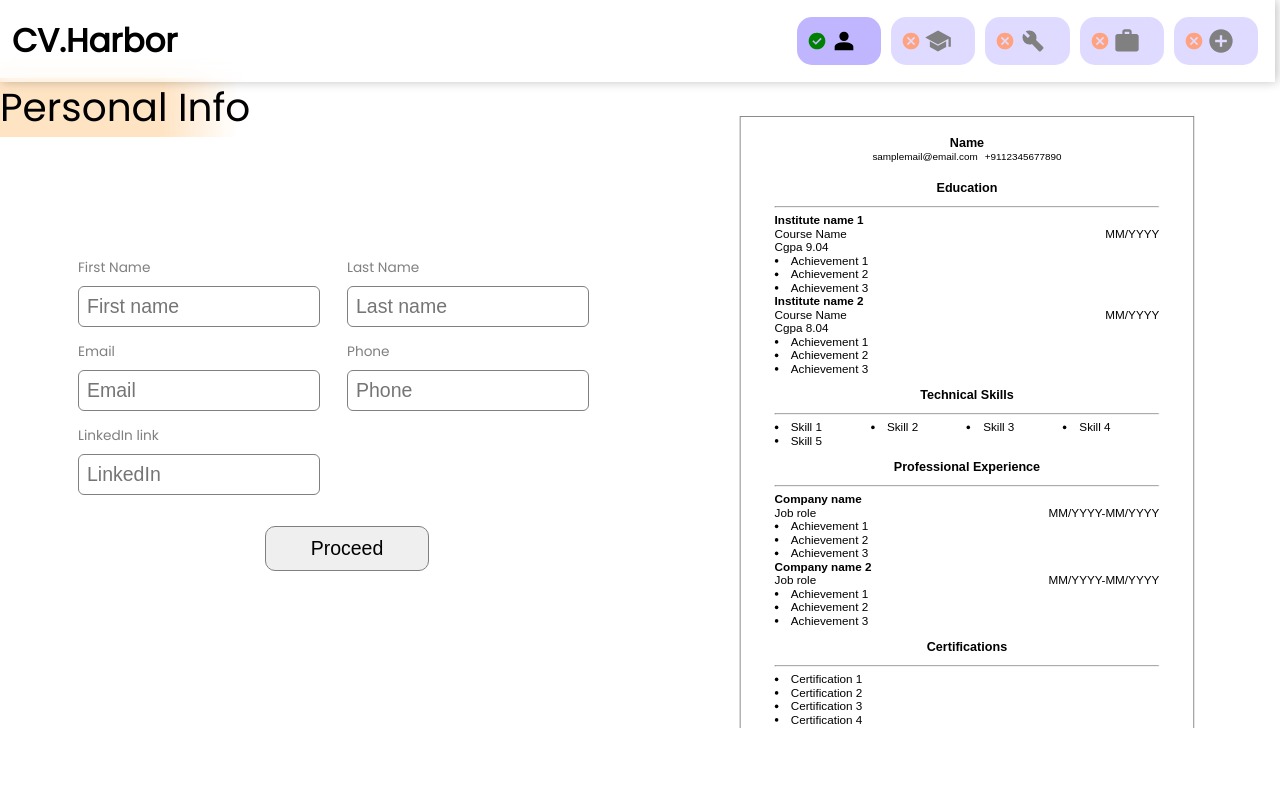
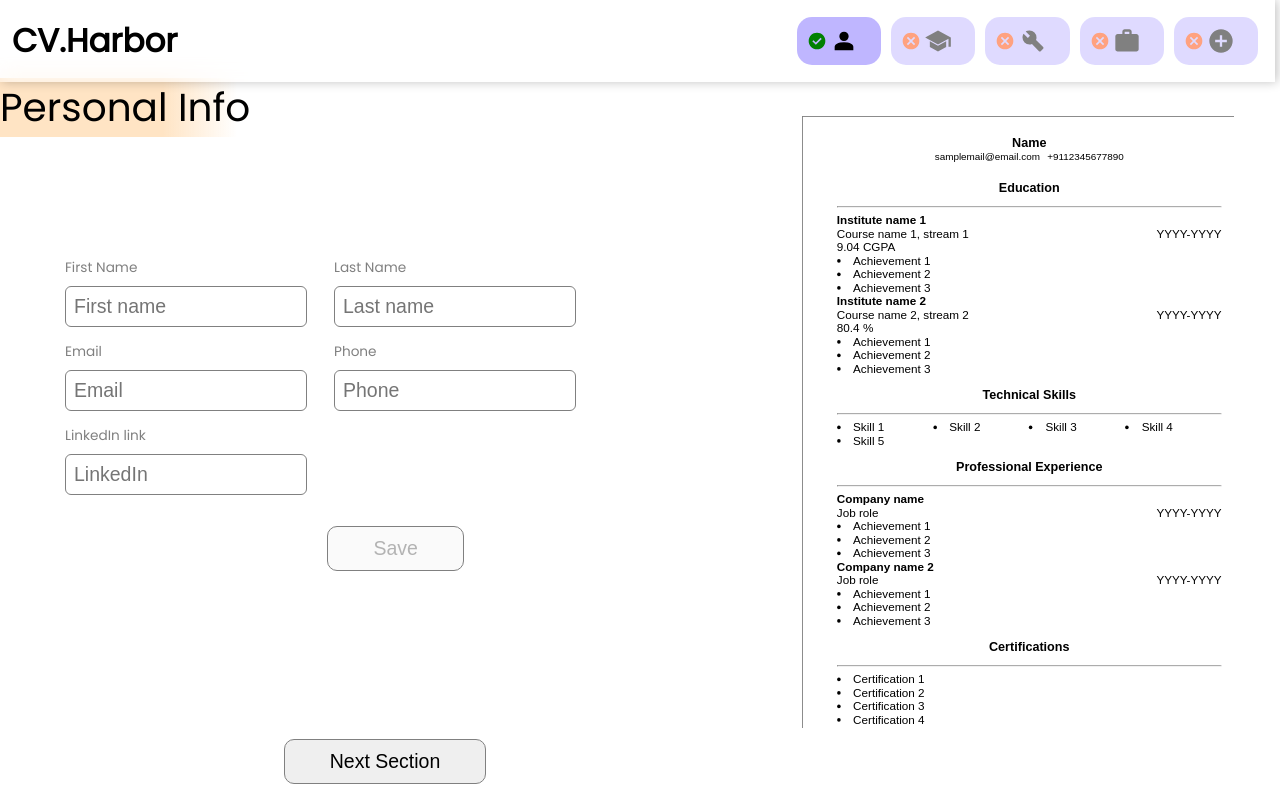
Before and after one commit to Subaash1706/CVHarbor, a React (Vite) app: page / in a window 1280 px wide. Both pictures are taken after a click on the item 838 px from the left and 41 px from the top of the page. Built offline with nearby package versions, Linux system fonts and the light colour scheme.

Commit message:
implemented form validation logic

```diff
--- a/src/App.css
+++ b/src/App.css
@@ -27,7 +27,6 @@ hr{
 }
 .formSectionContainer{
     font-family: 'Poppins';
-    /* border: solid; */
     padding: 4rem;
     /* border-radius: 25px; */
 }
@@ -62,3 +61,11 @@ hr{
     cursor: pointer;
     margin: 16px;
 }
+.nextContainer{
+    /* border: solid; */
+    position: fixed;
+    bottom: 0;
+    width: 50%;
+    background-color: rgba(255, 255, 255, 0.451);
+    backdrop-filter: blur(5px);
+}
--- a/src/components/form/education/Education.jsx
+++ b/src/components/form/education/Education.jsx
@@ -4,40 +4,67 @@ import FlexBox from '../../cv_components/flexbox/FlexBox'
 import LabelInput from '../form_components/LabelInput'
 import SelectorLabel from '../form_components/SelectorLabel'
 import LabelDate from '../form_components/LabelDate'
-import Grid from '../../cv_components/grid/Grid'
+import { useDispatch } from 'react-redux'
+import { bioActions } from '../../store/store'
+import ExistingData from '../existing_data/ExistingData'
 
 function Education(props) {
+    const dispatch = useDispatch();
     const [ currentEducation, setCurrentEducation ] = useState(false);
-    function change(){
+    const [ review, setReview ] = useState(false)
+    const [ addMore, setAddMore ] = useState(true);
+    const [ value, setValue ] = useState({})
+    function valueChangeHandler(e){
+        setValue(prev=>{return{...prev, [e.target.name]: e.target.value}})
+    }
+    function valueSelectionHandler(e){
+        const selected = e.target.options[e.target.selectedIndex].value
+        setValue(prev=>{return{...prev, [e.target.name]: selected}})
+    }
+    function change(e){
         setCurrentEducation((prev)=>!prev)
+        setValue(prev=>{return{...prev, [e.target.name]: 'Present'}})
+    }
+    function submitHandler(e){
+        e.preventDefault();
+        dispatch(bioActions.updateBioData({ education: value }))
+        setReview(true)
+        setAddMore(false)
+    }
+    function addItemHandler(){
+        setAddMore(true)
     }
     const courseArr = ['High School education', 'Higher secondary school educaton', 'BTech', 'BE', 'BSc', 'Bsc(Hons)', 'BArch', 'BCom', 'BCA', 'BBA', 'MTech', 'ME', 'MSc', 'MCom', 'MCA', 'MBA' ]
   return (
     <div className='formSectionContainer'>
-        <div className='heading'>Education Section</div>
+        {review && <ExistingData onAddMore = {addItemHandler} target='education'/>}
+        {addMore && <><div className='heading'>Education Section</div>
         <FlexBox style={{alignItems: 'start'}}>
-            <LabelInput id='Name of the Institute' placeholder='Institute' labelName='Name of the Institute' />
+            <LabelInput id='Name of the Institute' placeholder='Institute' labelName='Name of the Institute'  name='name' onChange={valueChangeHandler}/>
             <FlexBox direction = 'row' width = '100'>
-                <SelectorLabel id='Course' labelName='Course/Degree' options={courseArr}/>
-                <LabelInput id='Stream' placeholder='Stream' labelName='Stream'/>
+                <SelectorLabel id='Course' labelName='Course/Degree' options={courseArr} name='course' onChange={valueSelectionHandler}/>
+                <LabelInput id='Stream' placeholder='Stream' labelName='Stream' name='stream' onChange={valueChangeHandler}/>
             </FlexBox>
             <FlexBox direction='row' width = '100'>
-                <SelectorLabel id='grade' labelName='Choose category' options={['Percentage', 'GPA']} />
-                <LabelInput id='grade' placeholder='Grade/Percentage' labelName='Grade/Percentage' type='number'/>
+                <SelectorLabel id='grade' labelName='Choose category' options={['Choose Percentage/CGPA', 'Percentage', 'GPA']} name='selector' onChange={valueSelectionHandler}/>
+                <LabelInput id='grade' placeholder='Grade/Percentage' labelName='Grade/Percentage' type='number' name='grade' onChange={valueChangeHandler}/>
             </FlexBox>
             <FlexBox direction='row' width = '100'>
-                <LabelDate id='startDate' labelName='Start date'/>
-                <LabelDate id='endDate' labelName='End date' disabled={currentEducation}/>
+                <LabelDate id='startDate' labelName='Start date' name='start_date' onChange={valueChangeHandler}/>
+                <LabelDate id='endDate' labelName='End date' disabled={currentEducation} name='end_date' onChange={valueChangeHandler}/>
             </FlexBox>
             <FlexBox direction='row' style={{'marginLeft': '1rem'}}>
-                <input type='checkbox' id='current' onChange={change}/>
+                <input type='checkbox' id='current' onChange={change} name='end_date'/>
                 <label htmlFor="current" style={{'marginLeft': '1rem'}}>Currently studying</label>
             </FlexBox>
+        </FlexBox></> }
+        <FlexBox direction='row'>
+            <button onClick={submitHandler}>Save</button>
         </FlexBox>
-        <FlexBox direction='row'>
+        <center className='nextContainer'>
             <button>Back</button>
-            <button>Proceed</button>
-        </FlexBox>
+            <button>Next Section</button>
+        </center>
     </div>
 
   )
--- /dev/null
+++ b/src/components/form/existing_data/ExistingData.jsx
@@ -0,0 +1,27 @@
+import React from 'react'
+import FlexBox from '../../cv_components/flexbox/FlexBox'
+import {  useSelector } from 'react-redux/es/hooks/useSelector'
+import classes from './existing.module.css'
+
+function ExistingData(props) {
+    const bio = useSelector(state=>state.bioData.data)
+    const education = bio[`${props.target}`]
+  return (
+    <>
+        {education.map((item, index)=>{
+            return(
+                <FlexBox key={index} style={{border: '1px solid gray', alignItems: 'start', padding: '15px', 'position': 'relative', margin: '8px'}} width='100'>
+                    <strong style={{'fontSize': '1.5rem'}}>{item.name}</strong>
+                    <p>{item.course}, {item.stream}</p>
+                    <p>{item.grade}</p>
+                    <p>{item.start_date}-{item.end_date}</p>
+                    <center className={classes.number}>{index + 1}</center>
+                </FlexBox>
+            )
+        })}
+        <a className={classes.addMoreButton} onClick={props.onAddMore}>+Add more</a>
+    </>
+  )
+}
+
+export default ExistingData
--- /dev/null
+++ b/src/components/form/existing_data/existing.module.css
@@ -0,0 +1,18 @@
+.number{
+    position: absolute;
+    right: 0;
+    font-size: 5rem;
+    background-color: turquoise;
+    height: 102%;
+    width: 4rem;
+    display: flex;
+    justify-content: center;
+    align-items: center;
+}
+.addMoreButton{
+    font-size: 1.25rem;
+    cursor: pointer;
+}
+.addMoreButton:hover{
+    text-decoration: underline;
+}
--- a/src/components/form/form_components/LabelDate.jsx
+++ b/src/components/form/form_components/LabelDate.jsx
@@ -5,7 +5,7 @@ function LabelDate(props) {
   return (
     <FlexBox style={{alignItems: 'start', 'flex': '1'}}>
         <label htmlFor={props.id}>{props.labelName}</label>
-        <input type='month' id={props.id} placeholder={props.placeholder} disabled={props.disabled}/>
+        <input type='month' id={props.id} placeholder={props.placeholder} disabled={props.disabled} name={props.name} onChange={props.onChange} value={props.value}/>
     </FlexBox>
   )
 }
--- a/src/components/form/form_components/SelectorLabel.jsx
+++ b/src/components/form/form_components/SelectorLabel.jsx
@@ -1,11 +1,11 @@
 import React from 'react'
 import FlexBox from '../../cv_components/flexbox/FlexBox'
 
-function SelectorLabel({ options, id, labelName, placeholder }) {
+function SelectorLabel({ options, id, labelName, onChange, name }) {
   return (
     <FlexBox style={{alignItems: 'start', 'flex': '1'}}>
         <label htmlFor={id}>{labelName}</label>
-        <select id={id}>
+        <select id={id} onChange={onChange} name={name}>
             {options.map((item)=><option key={item}>{item}</option>)}
         </select>
     </FlexBox>
--- a/src/components/form/personal/PersonalInfo.jsx
+++ b/src/components/form/personal/PersonalInfo.jsx
@@ -8,13 +8,14 @@ import { bioActions } from '../../store/store'
 function PersonalInfo() {
     const dispatch = useDispatch()
     const [ personalInfo, setPersonalInfo ] = useState({name: '', secondName: '', email: '', phone: '', linkedIn: ''})
+    const [ validity, setValidity ] = useState(false)
     function valueChangeHandler(e){
         setPersonalInfo(prev=>{return{...prev, [e.target.name]: e.target.value}})
+        setValidity(Object.values(personalInfo).every(Boolean))
     }
     function submitHandler(e){
         e.preventDefault()
         dispatch(bioActions.updateBioData({ personal: personalInfo }))
-        // console.log(personalInfo)
     }
   return (
     <div className='formSectionContainer'>
@@ -33,7 +34,10 @@ function PersonalInfo() {
                 </FlexBox>
             </FlexBox>
         <center>
-            <button className={classes.proceed} onClick={submitHandler}>Proceed</button>
+            <button className={classes.proceed} onClick={submitHandler} disabled={!validity}>Save</button>
+        </center>
+        <center className='nextContainer'>
+            <button className='nextSection' >Next Section</button>
         </center>
     </div>
   )
--- a/src/components/form/skills/Skills.jsx
+++ b/src/components/form/skills/Skills.jsx
@@ -28,8 +28,8 @@ function Skills(props) {
         Add more
       </a>
       <FlexBox direction='row'>
-                <button>Back</button>
-                <button>Proceed</button>
+          <button>Back</button>
+          <button>Proceed</button>
       </FlexBox>
     </div>
   );
--- a/src/components/form/xp/Xp.jsx
+++ b/src/components/form/xp/Xp.jsx
@@ -3,35 +3,71 @@ import classes from './xp.module.css'
 import FlexBox from '../../cv_components/flexbox/FlexBox'
 import LabelInput from '../form_components/LabelInput'
 import LabelDate from '../form_components/LabelDate'
-import SelectorLabel from '../form_components/SelectorLabel'
+import { useDispatch } from 'react-redux'
+import { bioActions } from '../../store/store'
+import ExistingData from '../existing_data/ExistingData'
+
 
 function Xp(props) {
+    const dispatch = useDispatch()
     const [ currentWork, setCurrentWork ] = useState(false)
+    const [ review, setReview ] = useState(false)
+    const [ addMore, setAddMore ] = useState(true);
+    const initialValue = {name: '', role: '', start_date: '', end_date: ''}
+    const [ value, setValue ] = useState(initialValue)
+    const [ validity, setValidity ] = useState(false)
+
+    function valueChangeHandler(e){
+        setValue(prev=>{return{...prev, [e.target.name]: e.target.value}})
+        console.log(Object.values(value))
+        setValidity(Object.values(value).every(Boolean))
+    }
+    function change(e){
+        setCurrentWork((prev)=>!prev)
+        setValue(prev=>{return{...prev, [e.target.name]: 'Present'}})
+    }
+    function submitHandler(e){
+        e.preventDefault();
+        dispatch(bioActions.updateBioData({ xp: value }))
+        console.log(value)
+        setReview(true)
+        setAddMore(false)
+        setValue(initialValue)
+        setValidity(false)
+    }
+    function addItemHandler(){
+        setAddMore(true)
+    }
+
   return (
     <div className='formSectionContainer'>
         <div className='heading'>
             Experience section
         </div>
-        <FlexBox style={{alignItems: 'start'}}>
+        {review && <ExistingData onAddMore = {addItemHandler} target='xp'/>}
+        {addMore && <FlexBox style={{alignItems: 'start'}}>
             <FlexBox direction = 'row' width = '100'>
-                <LabelInput id='Name of the Company' placeholder='Company' labelName='Name of the Company' />
+                <LabelInput id='Name of the Company' placeholder='Company' labelName='Name of the Company'  onChange={valueChangeHandler} name='name'/>
             </FlexBox>
             <FlexBox direction = 'row' width = '100'>
-                <LabelInput id='Job role' placeholder='Job role' labelName='Job role'/>
+                <LabelInput id='Job role' placeholder='Job role' labelName='Job role' onChange={valueChangeHandler} name='role'/>
             </FlexBox>
             <FlexBox direction='row' width = '100'>
-                <LabelDate id='startDate' labelName='Start date'/>
-                <LabelDate id='endDate' labelName='End date' disabled={currentWork}/>
+                <LabelDate id='startDate' labelName='Start date' onChange={valueChangeHandler} name='start_date'/>
+                <LabelDate id='endDate' labelName='End date' disabled={currentWork} onChange={valueChangeHandler} name='end_date'/>
             </FlexBox>
             <FlexBox direction='row' style={{'marginLeft': '1rem'}}>
-                <input type='checkbox' id='currentWork' onChange={()=>setCurrentWork(prev=>!prev)}/>
+                <input type='checkbox' id='currentWork' onChange={change} name='end_date'/>
                 <label htmlFor="currentWork" style={{'marginLeft': '1rem'}}>Currently working</label>
             </FlexBox>
+        </FlexBox>}
+        <FlexBox direction='row'>
+            <button onClick={submitHandler} disabled={!validity}>Save</button>
         </FlexBox>
-        <FlexBox direction='row'>
+        <center className='nextContainer'>
             <button>Back</button>
-            <button>Proceed</button>
-        </FlexBox>
+            <button>Next section</button>
+        </center>
     </div>
   )
 }
--- a/src/components/harvard/template_1/Template1.jsx
+++ b/src/components/harvard/template_1/Template1.jsx
@@ -1,6 +1,5 @@
 import React from 'react'
 import A4sheet from '../../cv_components/a4/A4sheet'
-import A4Container from '../../cv_components/a4/A4Container'
 import Heading from '../../cv_components/heading/Heading'
 import SubHeading from '../../cv_components/subheading/SubHeading'
 import FlexBox from '../../cv_components/flexbox/FlexBox'
@@ -34,9 +33,12 @@ const Template1 = React.forwardRef((props, ref)=>{
                     return(
                         <section key={index}>
                             <SubHeading style={{'fontWeight': '550', 'fontSize':'13px'}}>{ item.name }</SubHeading>
-                            <TitleDate title='Course Name' date='MM/YYYY'/>
-                            <p>Cgpa { item.grade }</p>
-                            <InwardList listItems={ item.accomplishments }/>
+                            <TitleDate
+                                title={ `${item.course}, ${item.stream}`}
+                                date={`${item.start_date.split('-')[0]}-${item.end_date.includes('-') ? item.end_date.split('-')[0]: item.end_date}`}
+                             />
+                            <p>{ item.grade } {item.selector === 'GPA' ? 'CGPA' : '%'} </p>
+                            {item.accomplishments && <InwardList listItems={ item.accomplishments }/>}
                         </section>
                     )
                 })}
@@ -60,8 +62,8 @@ const Template1 = React.forwardRef((props, ref)=>{
                     return(
                     <section key={ind}>
                         <SubHeading style={{'fontWeight': '550', 'fontSize':'13px'}}>{ item.name }</SubHeading>
-                        <TitleDate title={ item.role } date={`${item.start_date}-${item.end_date}`}/>
-                        <InwardList listItems={ item.accomplishments }/>
+                        <TitleDate title={ item.role } date={`${item.start_date.split('-')[0]}-${item.end_date.includes('-') ? item.end_date.split('-')[0]: item.end_date}`}/>
+                        {item.accomplishments && <InwardList listItems={ item.accomplishments }/>}
                     </section>
                     )
                 })}
--- a/src/components/main.module.css
+++ b/src/components/main.module.css
@@ -4,6 +4,11 @@ main{
     margin: 0px 1rem;
     max-height: 85vh;
     overflow-y: auto;
+}
+main form{
+    /* border: solid; */
+    width: 74%;
+    height: 100%;
 }
 ::-webkit-scrollbar{
    width: 5px;
--- a/src/components/store/store.js
+++ b/src/components/store/store.js
@@ -2,20 +2,20 @@ import { configureStore, createSlice } from '@reduxjs/toolkit'
 
 const dummyPersonalData = { name: 'Name', secondName: '',  email: 'samplemail@email.com', phone: '+9112345677890', linkedIn: 'user@LinkedIn.com'}
 const dummyEducationData = [
-    { name: 'Institute name 1',  course: 'Course name 1', selector: '', grade: 9.04, date: 'MM/YYYY', linkedIn: '', accomplishments: ['Achievement 1', 'Achievement 2', 'Achievement 3'] },
-    { name: 'Institute name 2', course: 'Course name 2', selector: '',  grade: 8.04, date: 'MM/YYYY', linkedIn: '', accomplishments: ['Achievement 1', 'Achievement 2', 'Achievement 3'] }
+    { name: 'Institute name 1',  course: 'Course name 1', stream: 'stream 1', selector: 'GPA', grade: 9.04, start_date: 'YYYY-MM',end_date: 'YYYY-MM', accomplishments: ['Achievement 1', 'Achievement 2', 'Achievement 3'] },
+    { name: 'Institute name 2', course: 'Course name 2', stream: 'stream 2', selector: 'Percentage',  grade: 80.4, start_date: 'YYYY-MM', end_date: 'YYYY-MM',accomplishments: ['Achievement 1', 'Achievement 2', 'Achievement 3'] }
 ]
 const dummySkills = [ 'Skill 1', 'Skill 2', 'Skill 3', 'Skill 4', 'Skill 5']
 const dummyXpDetails = [
-    { name: 'Company name', role: 'Job role', start_date: 'MM/YYYY', end_date: 'MM/YYYY', accomplishments: ['Achievement 1', 'Achievement 2', 'Achievement 3'] },
-    { name: 'Company name 2', role: 'Job role', start_date: 'MM/YYYY', end_date: 'MM/YYYY', accomplishments: ['Achievement 1', 'Achievement 2', 'Achievement 3'] }
+    { name: 'Company name', role: 'Job role', start_date: 'YYYY-MM', end_date: 'YYYY-MM', accomplishments: ['Achievement 1', 'Achievement 2', 'Achievement 3'] },
+    { name: 'Company name 2', role: 'Job role', start_date: 'YYYY-MM', end_date: 'YYYY-MM', accomplishments: ['Achievement 1', 'Achievement 2', 'Achievement 3'] }
 ]
 
 
 function updateBioData(state, action){
     const [key] = Object.keys(action.payload)
     const [value] = Object.values(action.payload)
-    return {...state, data: {...state.data, [key]: [value]}}
+    return {...state, data: {...state.data, [key]: [...state.data[key], value]}}
 }
 
 const bioData = createSlice({
```
